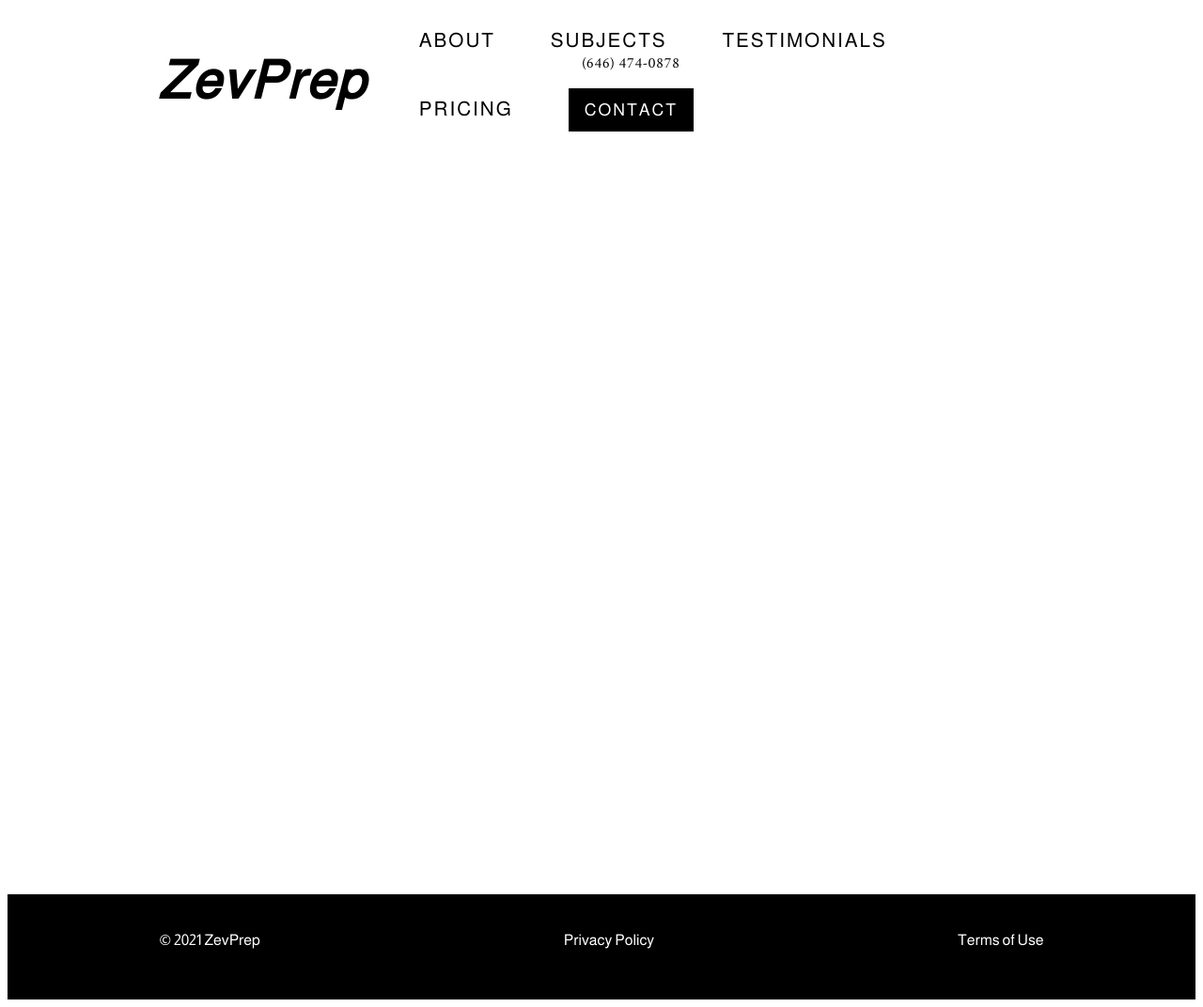
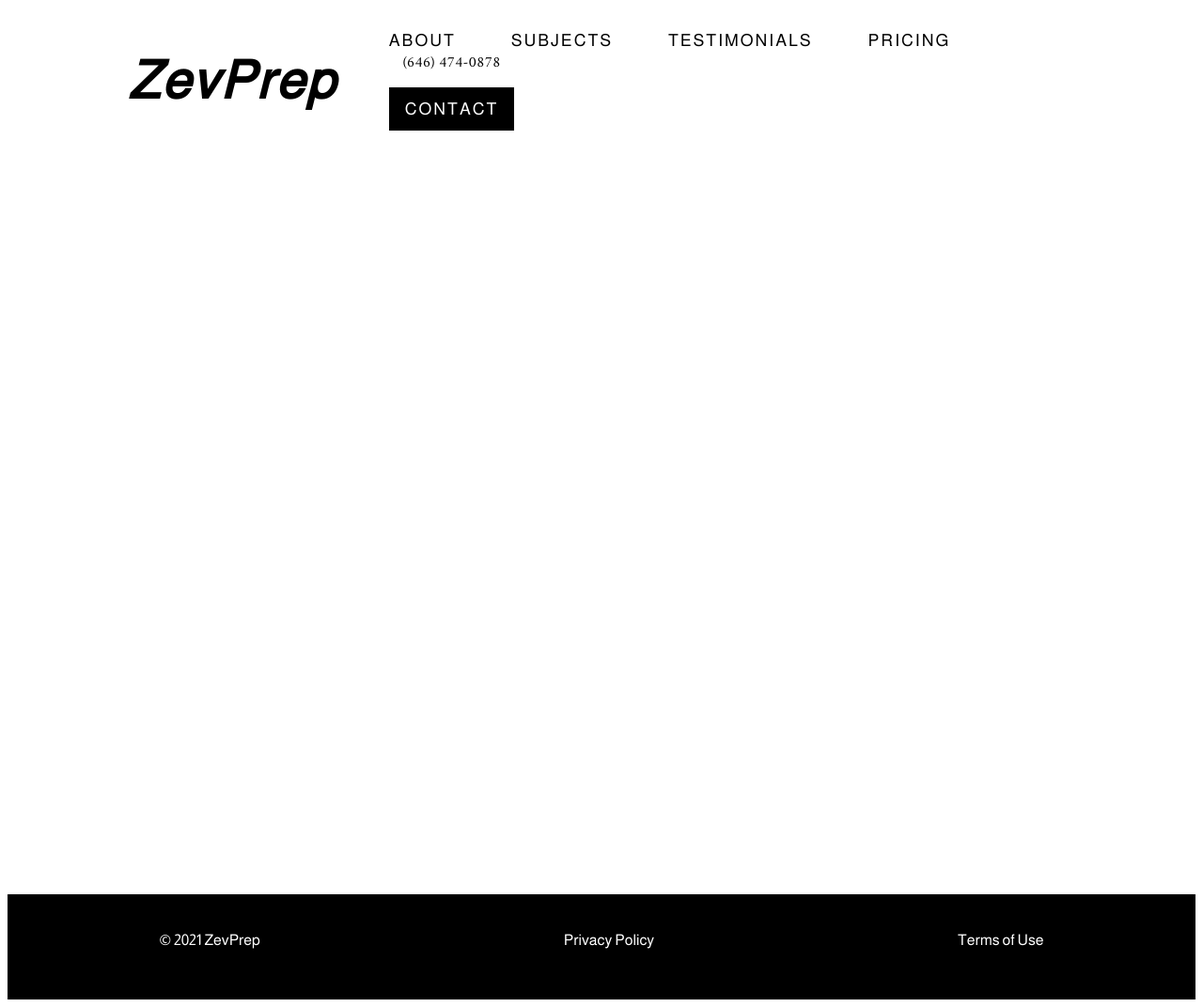
Before and after one commit to aaronzomback/zevprep, a Jekyll site: the page built from about.html, in a window 1280 px wide. Shown: the whole page at 94% size. Built offline with Jekyll 4.4.1, drawn with Linux system fonts in a browser that asks for light colours.

Commit message:
fitting header

```diff
--- a/_sass/_header.scss
+++ b/_sass/_header.scss
@@ -2,6 +2,8 @@
 
 
 header {
+
+  width: 100vw;
   font-family: "Almarai";
   align-items: center;
 
@@ -11,8 +13,8 @@ header {
   }
 
   nav {
-    margin-left: 160px;
-    margin-right: 160px;
+    margin-left: 128px;
+    margin-right: 128px;
     display: flex;
     justify-content: space-between;
     align-items: center;
@@ -25,7 +27,7 @@ header {
   a {
     margin-right: 56px;
     text-transform: uppercase;
-    font-size: 21px;
+    font-size: 18px;
     letter-spacing: 2px;
   }
 
```
